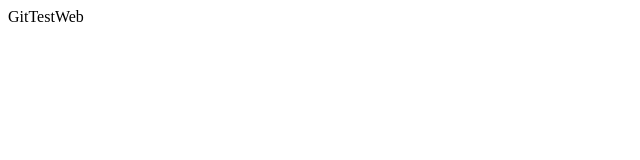
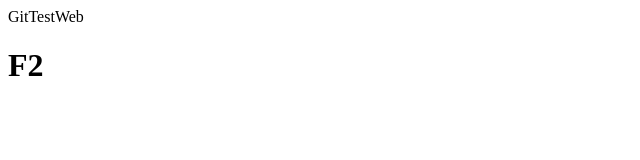
Before and after one commit to UnicornQxQ/QxQ, a plain HTML site: page web/index.html in a window 1280 px wide. Shown: the full height of the page, 0-640 px from the left. Drawn offline with Linux system fonts and the light colour scheme.

Commit message:
GitTestWeb-feature2

```diff
--- a/web/index.html
+++ b/web/index.html
@@ -12,5 +12,6 @@ and open the template in the editor.
     </head>
     <body>
         <div>GitTestWeb</div>
+        <h1>F2</h1>
     </body>
 </html>
```
